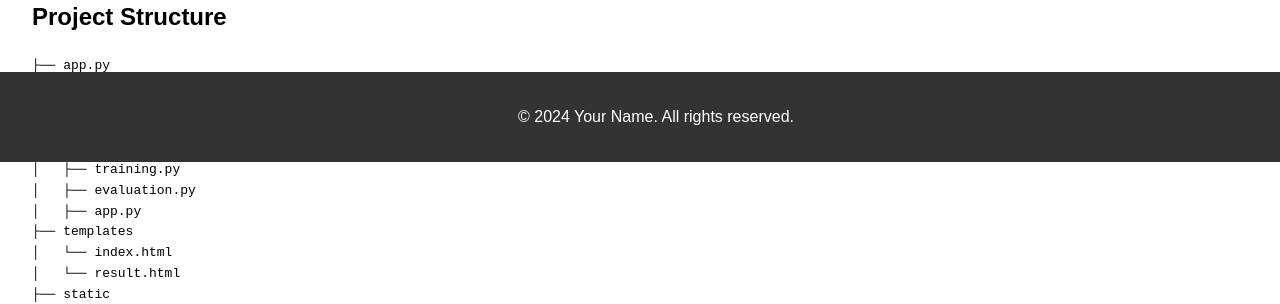
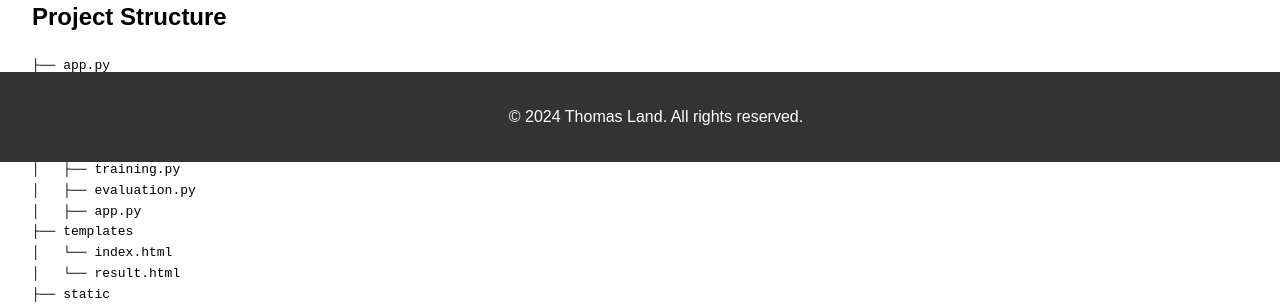
Before and after one commit to ThomasDoesAI/ThomasDoesAI.github.io, a Jekyll site: the page built from _posts/2024-06-23-CIFAR10-PROJECT.md, in a window 1280 px wide. Shown: the part 738-1042 px from the top of the page. Built offline with Jekyll 4.4.1, drawn with Linux system fonts in a browser that asks for light colours.

Commit message:
updated copyright

```diff
--- a/_layouts/default.html
+++ b/_layouts/default.html
@@ -14,7 +14,7 @@
       {{ content }}
     </main>
     <footer>
-      <p>&copy; {{ site.time | date: '%Y' }} Your Name. All rights reserved.</p>
+      <p>&copy; {{ site.time | date: '%Y' }} Thomas Land. All rights reserved.</p>
     </footer>
   </body>
 </html>
```
